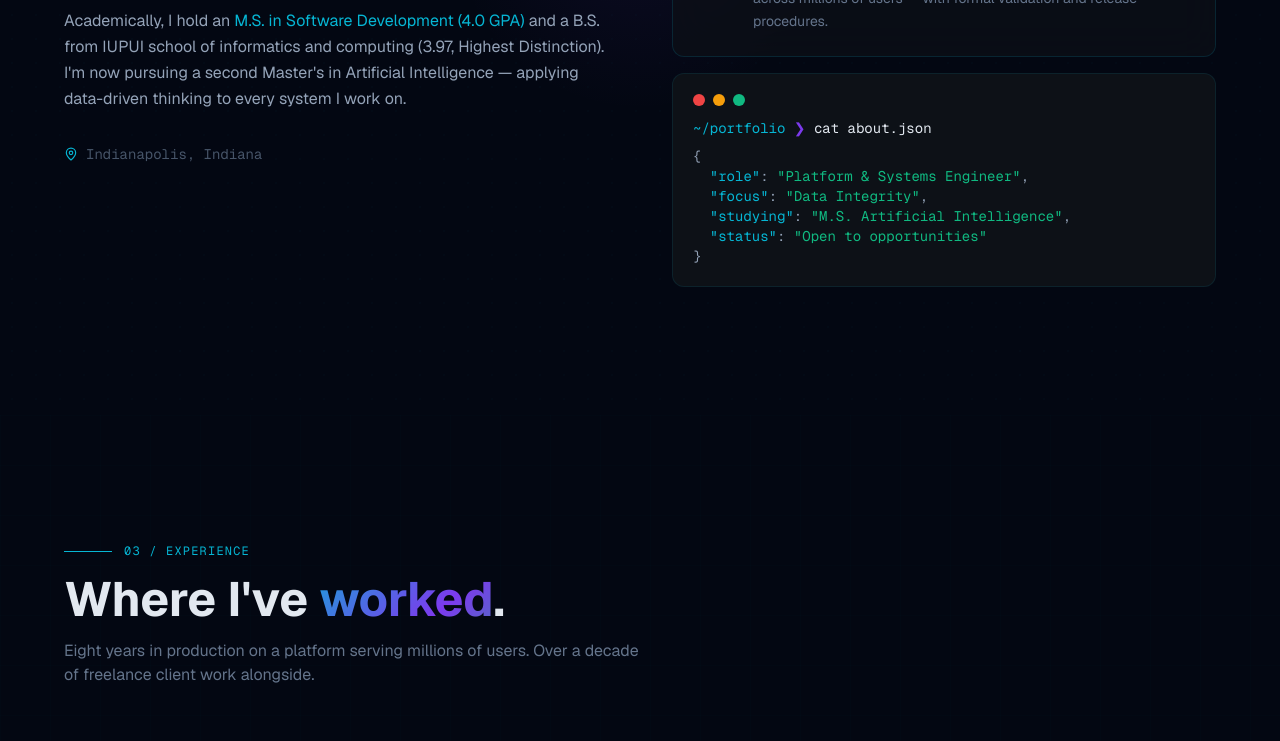
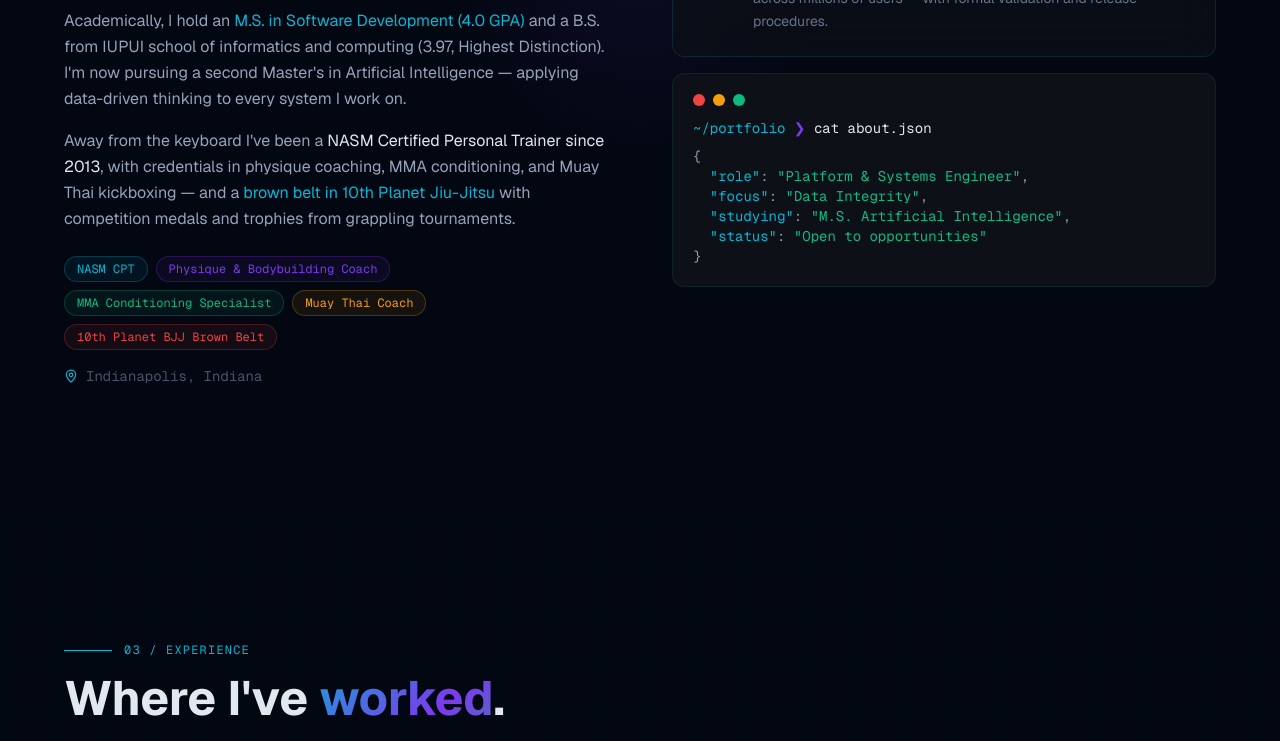
Before and after one commit to MrMace/portfolio, a Next.js app: page / in a window 1280 px wide. Shown: the part 1400-2141 px from the top of the page. Built offline with nearby package versions, Linux system fonts and the light colour scheme.

Commit message:
Added Fitness Creds

```diff
--- a/components/About.tsx
+++ b/components/About.tsx
@@ -111,13 +111,47 @@ export default function About() {
                 pursuing a second Master's in Artificial Intelligence — applying
                 data-driven thinking to every system I work on.
               </p>
+              <p>
+                Away from the keyboard I've been a{" "}
+                <span style={{ color: "#e2e8f0" }}>NASM Certified Personal Trainer since 2013</span>,
+                with credentials in physique coaching, MMA conditioning, and Muay Thai kickboxing — and a{" "}
+                <span style={{ color: "#06b6d4" }}>brown belt in 10th Planet Jiu-Jitsu</span>{" "}
+                with competition medals and trophies from grappling tournaments.
+              </p>
             </motion.div>
 
             <motion.div
               initial={{ opacity: 0, y: 20 }}
               animate={inView ? { opacity: 1, y: 0 } : {}}
               transition={{ delay: 0.4, duration: 0.6 }}
-              className="flex items-center gap-2 mt-8"
+              className="flex flex-wrap gap-2 mt-6"
+            >
+              {[
+                { label: "NASM CPT", color: "#06b6d4" },
+                { label: "Physique & Bodybuilding Coach", color: "#7c3aed" },
+                { label: "MMA Conditioning Specialist", color: "#10b981" },
+                { label: "Muay Thai Coach", color: "#f59e0b" },
+                { label: "10th Planet BJJ Brown Belt", color: "#ef4444" },
+              ].map(({ label, color }) => (
+                <span
+                  key={label}
+                  className="text-xs font-mono px-3 py-1 rounded-full"
+                  style={{
+                    background: `${color}14`,
+                    border: `1px solid ${color}40`,
+                    color,
+                  }}
+                >
+                  {label}
+                </span>
+              ))}
+            </motion.div>
+
+            <motion.div
+              initial={{ opacity: 0, y: 20 }}
+              animate={inView ? { opacity: 1, y: 0 } : {}}
+              transition={{ delay: 0.5, duration: 0.6 }}
+              className="flex items-center gap-2 mt-4"
               style={{ color: "#475569" }}
             >
               <MapPin size={14} style={{ color: "#06b6d4" }} />
```
